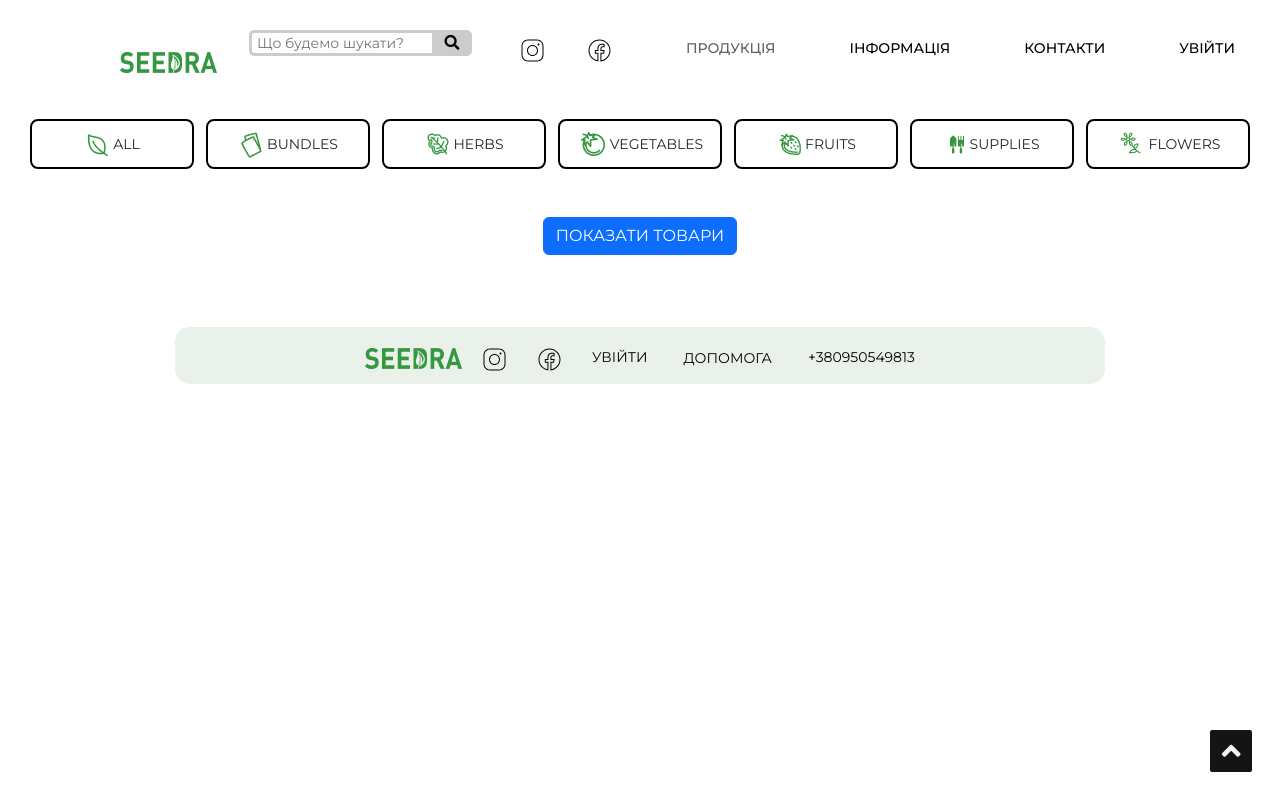
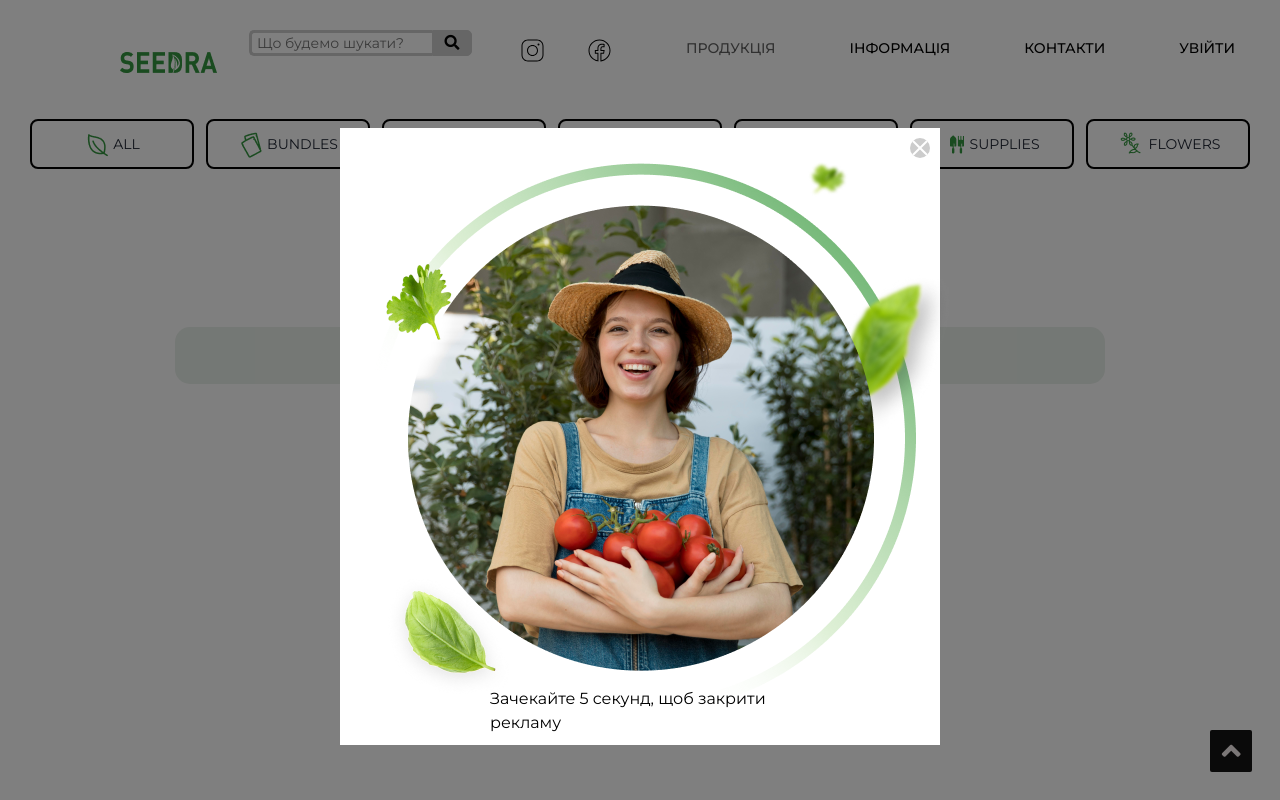
Before and after one commit to WebTechCNU/Fridman_Lab2, a plain HTML site: page index.html in a window 1280 px wide. Drawn offline with nearby package versions, Linux system fonts and the light colour scheme.

Commit message:
Add files via upload

```diff
--- a/index.html
+++ b/index.html
@@ -4,11 +4,11 @@
     <meta name="viewport" content="width=device-width, initial-scale=1">
     <link rel="stylesheet" href="https://cdnjs.cloudflare.com/ajax/libs/font-awesome/4.7.0/css/font-awesome.min.css">
     <link rel="stylesheet" href="https://cdn.jsdelivr.net/npm/bootstrap@5.2.3/dist/css/bootstrap.min.css">
-    <link rel="stylesheet" href="https://cdn.jsdelivr.net/npm/bootstrap@5.2.3/dist/js/bootstrap.min.js">
     <link href="https://use.fontawesome.com/releases/v5.6.1/css/all.css" rel="stylesheet">
     <link rel="preconnect" href="https://fonts.googleapis.com">
     <link rel="preconnect" href="https://fonts.gstatic.com" crossorigin>
-    <link href="https://fonts.googleapis.com/css2?family=Montserrat:ital,wght@0,100;0,200;0,300;0,400;0,500;0,600;0,700;0,800;0,900;1,100;1,200;1,300;1,400;1,500;1,600;1,700;1,800;1,900&display=swap" rel="stylesheet">
+    <link href="https://fonts.googleapis.com/css2?family=Montserrat:ital,wght@0,100;0,200;0,300;0,400;0,500;0,600;0,700;0,800;0,900;1,100;1,200;1,300;1,400;1,500;1,600;1,700;1,800;1,900&display=swap"
+          rel="stylesheet">
     <link rel="stylesheet" href="static/css/index.css">
     <link rel="stylesheet" href="static/css/products.css">
     <link rel="stylesheet" href="static/css/media.css">
@@ -34,8 +34,10 @@
                         </button>
                     </div>
                     <div class="social">
-                        <li class="nav-item"><a href="https://www.instagram.com" class="nav-link"><img src="static/images/instagramsvg.svg"></a></li>
-                        <li class="nav-item"><a href="https://wwww.facebook.com" class="nav-link"><img src="static/images/facebooksvg.svg"></a></li>
+                        <li class="nav-item"><a href="https://www.instagram.com" class="nav-link"><img
+                                src="static/images/instagramsvg.svg"></a></li>
+                        <li class="nav-item"><a href="https://wwww.facebook.com" class="nav-link"><img
+                                src="static/images/facebooksvg.svg"></a></li>
                     </div>
                     <li class="nav-item"><a href="products.html" class="nav-link active">ПРОДУКЦІЯ</a></li>
                     <li class="nav-item"><a href="about.html" class="nav-link">ІНФОРМАЦІЯ</a></li>
@@ -50,40 +52,78 @@
     </div>
 </header>
 
-<section class="midlbuttoms">
-    <div class="all"><img src="static/images/leaver.png">ALL</div>
-    <div class="all"><img src="static/images/bundles.png">BUNDLES</div>
-    <div class="all"><img src="static/images/herbs.png">HERBS</div>
-    <div class="all"><img src="static/images/vegetables.png">VEGETABLES</div>
-    <div class="all"><img src="static/images/fruits.png">FRUITS</div>
-    <div class="all"><img src="static/images/supplies.png">SUPPLIES</div>
-    <div class="all"><img src="static/images/flower.png">FLOWERS</div>
-</section>
+<nav class="midlbuttom">
+    <ul class="midlbuttoms">
+        <li data-f="all" class="all"><img src="static/images/leaver.png">ALL</li>
+        <li data-f='bundles' class="all"><img src="static/images/bundles.png">BUNDLES</li>
+        <li data-f="herbs" class="all"><img src="static/images/herbs.png">HERBS</li>
+        <li data-f="vegetables" class="all"><img src="static/images/vegetables.png">VEGETABLES</li>
+        <li data-f="fruits" class="all"><img src="static/images/fruits.png">FRUITS</li>
+        <li data-f="supplies" class="all"><img src="static/images/supplies.png">SUPPLIES</li>
+        <li data-f="flowers" class="all"><img src="static/images/flower.png">FLOWERS</li>
+    </ul>
+</nav>
+
 
 <section>
     <div class="container my-5">
         <div class="row">
             <div class="col-12 text-center">
                 <button class="btn btn-primary text-uppercase text-center" id="show-images-btn">Показати
-                    товари</button>
+                    товари
+                </button>
             </div>
         </div>
-        <div class="row mt-4 text-center d-flex justify-content-center" id="images-container">
-            <!-- Зображення та опис будуть додаватися динамічно через JavaScript -->
+        <div class="cards">
+            <div class="row mt-4 text-center d-flex justify-content-center" id="images-container">
+                <!-- Зображення та опис будуть додаватися динамічно через JavaScript -->
+            </div>
         </div>
     </div>
 </section>
+
+<!-- Модальне вікно про підписку -->
+<div class="modal" id="subscribeModal" tabindex="-1" role="dialog">
+    <div class="modal-dialog" role="document">
+        <div class="modal-content">
+            <div class="modal-header">
+                <h5 class="modal-title">Підписатися на повідомлення</h5>
+                <button type="button" class="btn-close" data-bs-dismiss="modal" aria-label="Close"></button>
+            </div>
+            <div class="modal-body">
+                <p>Підпишіться на наші повідомлення, щоб отримувати новини та спеціальні пропозиції!</p>
+            </div>
+            <div class="modal-footer">
+                <button type="button" class="btn btn-secondary" data-bs-dismiss="modal">Відхилити</button>
+                <button type="button" class="btn btn-primary" id="subscribeButton">Підписатися</button>
+            </div>
+        </div>
+    </div>
+</div>
+
+<div id="modal">
+    <div id="modal-content">
+        <div id="close-btn"></div>
+        <img src="static/images/Group%201.png" alt="Реклама">
+        <div id="timer"></div>
+    </div>
+</div>
+
 
 <!-- Нижній блок -->
 <footer class="footer">
     <div class="containerfooter">
         <div class="foot">
             <a href="/index.html" class="logo"><img src="static/images/Logo.png"></a>
-            <li class="nav-item"><a href="https://www.instagram.com" class="nav-link"><img src="static/images/instagramsvg.svg"></a></li>
-            <li class="nav-item"><a href="https://wwww.facebook.com" class="nav-link"><img src="static/images/facebooksvg.svg"></a></li>
+            <li class="nav-item"><a href="https://www.instagram.com" class="nav-link"><img
+                    src="static/images/instagramsvg.svg"></a></li>
+            <li class="nav-item"><a href="https://wwww.facebook.com" class="nav-link"><img
+                    src="static/images/facebooksvg.svg"></a></li>
             <li class="nav-item"><a href="./Pages/login.html" class="nav-link">УВІЙТИ</a></li>
             <div class="dropdown">
-                <li class="nav-item"><button class="dropbtn"><a href="index.html" class="nav-link">ДОПОМОГА</a></button></li>
+                <li class="nav-item">
+                    <button class="dropbtn"><a href="index.html" class="nav-link">ДОПОМОГА</a></button>
+                </li>
                 <div class="dropdown-content">
                     <a href="#">Посилання 1</a>
                     <a href="#">Посилання 2</a>
@@ -95,6 +135,7 @@
     </div>
 </footer>
 <script src="static/js/pages.js"></script>
+<script src="https://cdn.jsdelivr.net/npm/bootstrap@5.2.3/dist/js/bootstrap.bundle.min.js"></script>
 
 </body>
 </html>
--- a/static/css/products.css
+++ b/static/css/products.css
@@ -93,3 +93,66 @@
     justify-content: center;
 
 }
+
+.hide {
+    display: none;
+}
+
+#modal {
+    display: none;
+    position: fixed;
+    z-index: 9999;
+    left: 0;
+    top: 0;
+    width: 100%;
+    height: 100%;
+    background-color: rgba(0, 0, 0, 0.5);
+}
+
+#modal-content {
+    position: relative;
+    width: 60%;
+    max-width: 600px;
+    margin: 10% auto;
+    background-color: #fff;
+    padding: 20px;
+}
+
+#close-btn {
+    position: absolute;
+    top: 10px;
+    right: 10px;
+    width: 20px;
+    height: 20px;
+    background-color: #ccc;
+    border-radius: 50%;
+    cursor: pointer;
+}
+
+#close-btn:before,
+#close-btn:after {
+    position: absolute;
+    content: '';
+    height: 20px;
+    width: 2px;
+    background-color: #fff;
+    top: 0;
+    left: 50%;
+    margin-left: -1px;
+}
+
+#close-btn:before {
+    transform: rotate(45deg);
+}
+
+#close-btn:after {
+    transform: rotate(-45deg);
+}
+
+#timer {
+    position: absolute;
+    bottom: 10px;
+    left: 50%;
+    transform: translateX(-50%);
+    font-size: 16px;
+}
--- a/static/js/pages.js
+++ b/static/js/pages.js
@@ -4,42 +4,48 @@ const images = [
         src: 'static/images/image1.png',
         alt: 'Товар 1',
         description: 'Насіння кінзи Seedra для посадки в приміщенні та на відкритому повітрі',
-        price: '12.69$'
+        price: '12.69$',
+        classname: 'bundles'
     },
 
     {
         src: 'static/images/image1.png',
         alt: 'Товар 2',
         description: 'Насіння кінзи Seedra для посадки в приміщенні та на відкритому повітрі',
-        price: '12.69$'
+        price: '12.69$',
+        classname: 'herbs'
     },
 
     {
         src: 'static/images/image2.png',
         alt: 'Товар 3',
         description: 'Кукурудза SEEDRA - гібридне насіння Bodacious для внутрішнього саду',
-        price: '12.69$'
+        price: '12.69$',
+        classname: 'vegetables'
     },
 
     {
         src: 'static/images/image2.png',
         alt: 'Товар 4',
         description: 'Кукурудза SEEDRA - гібридне насіння Bodacious для внутрішнього саду',
-        price: '12.69$'
+        price: '12.69$',
+        classname: 'bundles'
     },
 
     {
         src: 'static/images/image3.png',
         alt: 'Товар 5',
         description: 'Насіння шпинату SEEDRA для внутрішнього та відкритого саду',
-        price: '12.69$'
+        price: '12.69$',
+        classname: 'vegetables'
     },
 
     {
         src: 'static/images/image3.png',
         alt: 'Товар 6',
         description: 'Насіння шпинату SEEDRA для внутрішнього та відкритого саду',
-        price: '12.69$'
+        price: '12.69$',
+        classname: 'herbs'
     }
 ];
 
@@ -49,7 +55,8 @@ const showImagesBtn = document.getElementById('show-images-btn');
 // Функція для додавання зображення та опису до контейнеру
 function addImageToContainer(image) {
     const imageCol = document.createElement('div');
-    imageCol.classList.add('col-md-4', 'my-5');
+    imageCol.classList.add('col-md-4', 'my-5', 'float-left', 'box');
+    imageCol.classList.add(image.classname);
 
     const img = document.createElement('img');
     img.src = image.src;
@@ -99,3 +106,73 @@ showImagesBtn.addEventListener('click', function () {
         addImageToContainer(image);
     });
 });
+
+
+setTimeout(function () {
+    // Перевірка, чи користувач вже підписаний на повідомлення
+    if (localStorage.getItem('subscribed') !== 'true') {
+        // Показуємо вікно
+        var subscribeModal = new bootstrap.Modal(document.getElementById('subscribeModal'));
+        subscribeModal.show();
+        // Додаємо обробник події на кнопку "Підписатися"
+        document.getElementById('subscribeButton').addEventListener('click', function () {
+            // Зберігаємо інформацію про підписку у локальному сховищі
+            localStorage.setItem('subscribed', 'true');
+            // Ховаємо вікно
+            subscribeModal.hide();
+            // Показуємо повідомлення про подяку за підписку
+            alert('Дякуємо за підписку!');
+        });
+    }
+}, 10000);
+
+// Фільтрація товару
+
+
+
+document.querySelector('nav.midlbuttom').addEventListener('click', (event)=>{
+   if (event.target.tagName !== 'LI') return false;
+
+   let filterClass = event.target.dataset['f'];
+
+   let filterProducts = document.querySelectorAll('.box');
+
+   Array.from(filterProducts).forEach(elem => {
+       elem.classList.remove('hide');
+        if (!elem.classList.contains(filterClass) && filterClass !== 'all'){
+            elem.classList.add('hide');
+        }
+   });
+});
+
+
+
+const modal = document.getElementById('modal');
+const modalContent = document.getElementById('modal-content');
+const closeBtn = document.getElementById('close-btn');
+const timer = document.getElementById('timer');
+
+// Показуємо модальне вікно після певного часу перебування на сторінці
+setTimeout(function() {
+    modal.style.display = 'block';
+}, 5000);
+
+// Змінюємо текст таймера кожну секунду
+let count = 10;
+const interval = setInterval(function() {
+    count--;
+    if (count >= 0) {
+        timer.innerHTML = 'Зачекайте ' + count + ' секунд, щоб закрити рекламу';
+    } else {
+        clearInterval(interval);
+        timer.innerHTML = 'Ви можете закрити рекламу';
+        closeBtn.classList.add('active');
+    }
+}, 1000);
+
+// Закриваємо модальне вікно при кліку на кнопку закриття
+closeBtn.addEventListener('click', function() {
+    if (closeBtn.classList.contains('active')) {
+        modal.style.display = 'none';
+    }
+});
```
